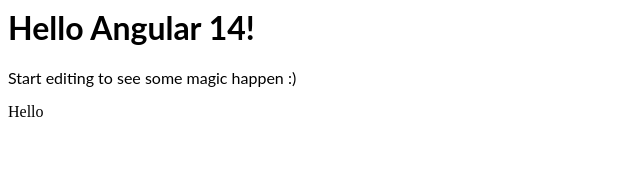
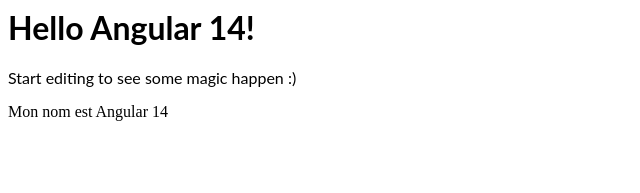
Before and after one commit to coderbase-it/Angular-13-angular-compile-template-without-Compiler-Api, an Angular app: page / in a window 1280 px wide. Shown: the top 193 px of the page, without its empty margins (0-640 px from the left). Built offline with nearby package versions, Linux system fonts and the light colour scheme.

Commit message:
avec context

```diff
--- a/src/app/app.component.html
+++ b/src/app/app.component.html
@@ -2,4 +2,4 @@
 <p>Start editing to see some magic happen :)</p>
 
 <!-- <span [p3x-compile]="template" [p3x-compile-ctx]="this"> </span> -->
-<span [dg-adhoc-html]="template"></span>
+<span [dg-adhoc-html]="template" [dg-adhoc-context]="myObjt"></span>
--- a/src/app/app.component.ts
+++ b/src/app/app.component.ts
@@ -7,5 +7,6 @@ import { Component, VERSION } from '@angular/core';
 })
 export class AppComponent {
   name = 'Angular ' + VERSION.major;
-  template = '<div>Hello</div>';
+  myObjt = { name: this.name };
+  template = '<div> Mon nom est {{ context.name}}</div>';
 }
```
